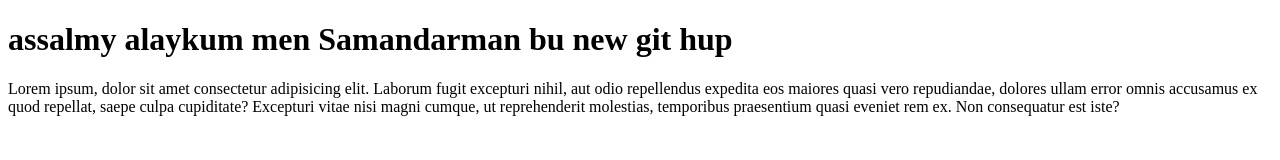
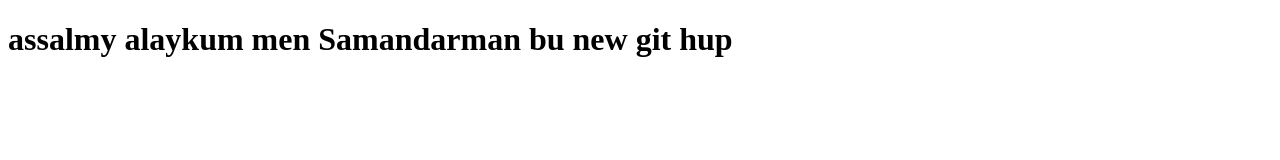
Before and after one commit to A-Samandar2003/First-git-hup, a plain HTML site: page index.html in a window 1280 px wide. Drawn offline with Linux system fonts and the light colour scheme.

Commit message:
deleted p tag

```diff
--- a/index.html
+++ b/index.html
@@ -11,7 +11,7 @@
 <body>
 
     <h1>assalmy alaykum men Samandarman bu new git hup</h1>
-    <p>Lorem ipsum, dolor sit amet consectetur adipisicing elit. Laborum fugit excepturi nihil, aut odio repellendus expedita eos maiores quasi vero repudiandae, dolores ullam error omnis accusamus ex quod repellat, saepe culpa cupiditate? Excepturi vitae nisi magni cumque, ut reprehenderit molestias, temporibus praesentium quasi eveniet rem ex. Non consequatur est iste?</p>
+
 </body>
 
 </html>
```
